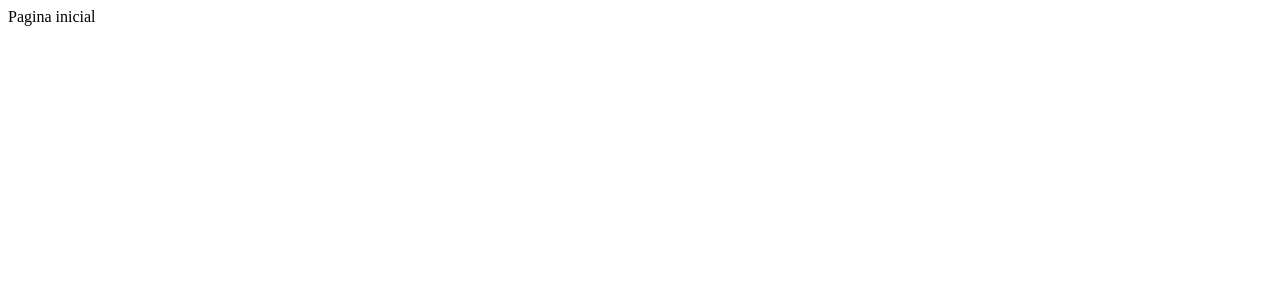
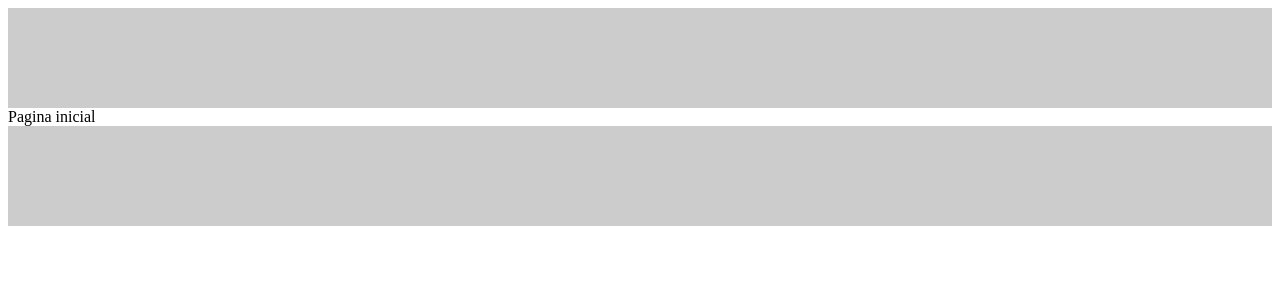
Before and after one commit to AndrePousa/Clone-OLX-B7Web, a React (Create React App) app in the folder frontend/: page / in a window 1280 px wide. Shown: the top 300 px of the page. Built offline with nearby package versions, Linux system fonts and the light colour scheme.

Commit message:
partials-Header-Footer

```diff
--- a/frontend/package.json
+++ b/frontend/package.json
@@ -12,6 +12,7 @@
     "react-router-dom": "^5.3.0",
     "react-scripts": "5.0.0",
     "redux": "^4.1.2",
+    "styled-components": "^5.3.3",
     "web-vitals": "^2.1.3"
   },
   "scripts": {
--- a/frontend/src/App.js
+++ b/frontend/src/App.js
@@ -2,12 +2,19 @@ import React from "react";
 import { connect } from 'react-redux';
 import { BrowserRouter } from "react-router-dom";
 import Routes from './Routes';
+import { Template } from "./components/MainComponents";
+import Header from "./components/partials/Header";
+import Footer from "./components/partials/Footer";
 
 
 const Page = (props) => {
   return (
     <BrowserRouter>
-      <Routes/>
+      <Template>
+        <Header/>
+          <Routes/>
+        <Footer/>
+      </Template>
     </BrowserRouter>
   );
 }
--- /dev/null
+++ b/frontend/src/components/MainComponents.js
@@ -0,0 +1,9 @@
+import styled from 'styled-components';
+
+export const Template = styled.div``;
+
+export const PageContainer = styled.div``;
+
+export const PageTitle = styled.h1``;
+
+export const PageBody = styled.div``;
--- /dev/null
+++ b/frontend/src/components/partials/Footer/index.js
@@ -0,0 +1,12 @@
+import React from 'react';
+import {FooterArea} from './styled';
+
+const Footer = () => {
+  return(
+    <FooterArea>
+
+    </FooterArea>
+  )
+}
+
+export default Footer;
--- /dev/null
+++ b/frontend/src/components/partials/Footer/styled.js
@@ -0,0 +1,6 @@
+import styled from 'styled-components';
+
+export const FooterArea = styled.div`
+  height:100px;
+  background-color:#ccc;
+`;
--- /dev/null
+++ b/frontend/src/components/partials/Header/index.js
@@ -0,0 +1,12 @@
+import React from 'react';
+import {HeaderArea} from './styled';
+
+const Header = () => {
+  return(
+    <HeaderArea>
+
+    </HeaderArea>
+  )
+}
+
+export default Header;
--- /dev/null
+++ b/frontend/src/components/partials/Header/styled.js
@@ -0,0 +1,6 @@
+import styled from 'styled-components';
+
+export const HeaderArea = styled.div`
+  height:100px;
+  background-color:#ccc;
+`;
```
Also changed, not shown: 1 other file (tests, documents, lock files or other folders).
